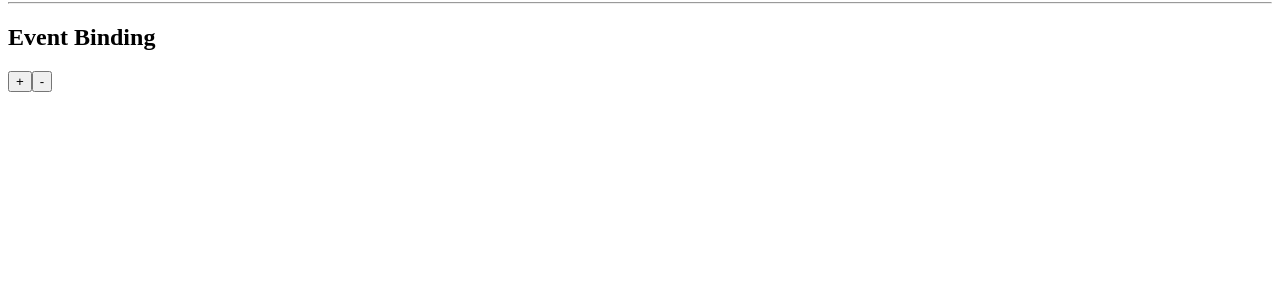
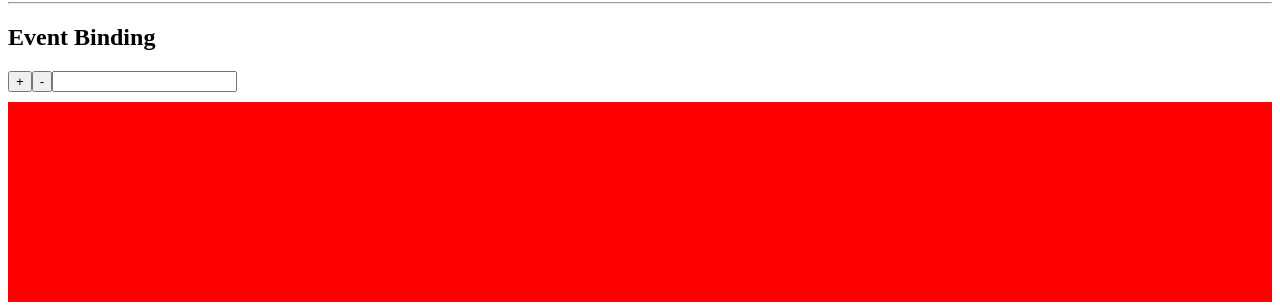
Before and after one commit to WilliamFilh0/Projeto01-Angular, an Angular app: page / in a window 1280 px wide. Shown: the part 879-1186 px from the top of the page. Before the commit the page ends 979 px from the top, so only its background shows below. Built offline with nearby package versions, Linux system fonts and the light colour scheme.

Commit message:
Adicionando o event Binding de aprendizado

```diff
--- a/angular.json
+++ b/angular.json
@@ -94,5 +94,8 @@
         }
       }
     }
+  },
+  "cli": {
+    "analytics": false
   }
 }
--- a/src/app/components/template/template-bindi/template-bindi.html
+++ b/src/app/components/template/template-bindi/template-bindi.html
@@ -27,3 +27,9 @@
 <h2>Event Binding</h2>
 <button (click)="sum()">+</button>
 <button (click)="sub()">-</button>
+<input (keydown.shift.t)="onKeyDown($event)" />
+
+<div
+  style="background-color: red; height: 200px; margin-top: 10px"
+  (mousemove)="onMouseMove($event)"
+></div>
--- a/src/app/components/template/template-bindi/template-bindi.ts
+++ b/src/app/components/template/template-bindi/template-bindi.ts
@@ -23,4 +23,15 @@ export class TemplateBindi {
   public sub() {
     return this.age--;
   }
+
+  public onKeyDown(event: Event) {
+    return console.log(event);
+  }
+
+  public onMouseMove(event: MouseEvent) {
+    return console.log({
+      clietX: event.clientX,
+      clientY: event.clientY,
+    });
+  }
 }
```
